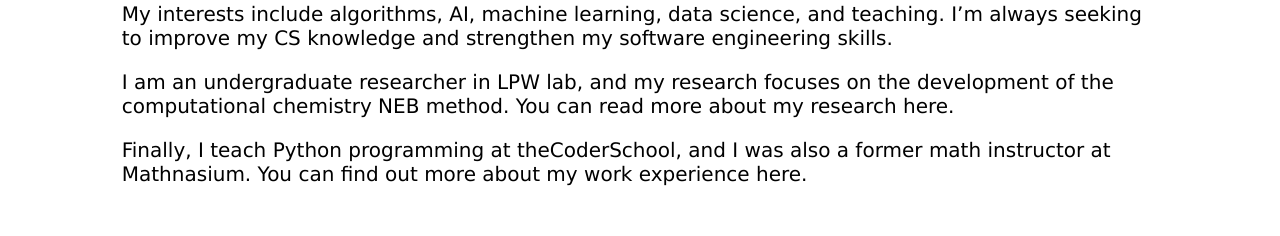
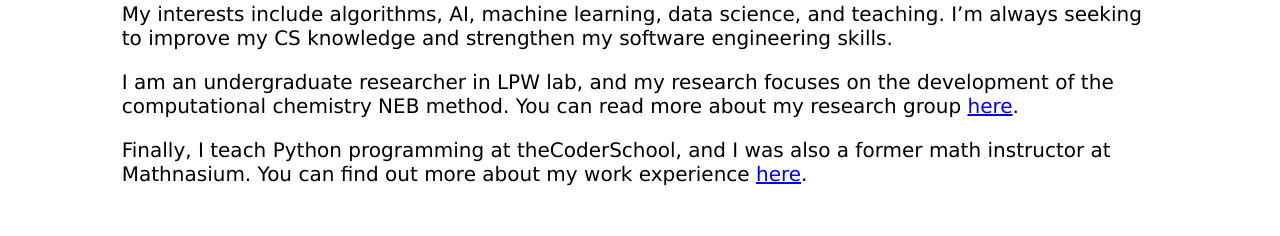
Before and after one commit to royyi/royyi.github.io, a plain HTML site: page index.html in a window 1280 px wide. Shown: the part 591-827 px from the top of the page. Drawn offline with Linux system fonts and the light colour scheme.

Commit message:
added links and resume

```diff
--- a/index.html
+++ b/index.html
@@ -41,10 +41,13 @@
             always seeking to improve my CS knowledge and strengthen my software engineering skills.</p>
 
             <p>I am an undergraduate researcher in LPW lab, and my research focuses on the development
-            of the computational chemistry NEB method.  You can read more about my research here.</p>
+            of the computational chemistry NEB method.  You can read more about my research group
+            <a href="http://www.lpwchem.org/">here</a>.</p>
 
-            <p>Finally, I teach Python programming at theCoderSchool, and I was also a former math
-            instructor at Mathnasium.  You can find out more about my work experience here.</p>
+            <p>Finally, I teach Python programming at theCoderSchool, and I was
+            also a former math instructor at Mathnasium.  You can find out more
+            about my work experience
+            <a href="https://www.linkedin.com/in/royyi/">here</a>.</p>
 
             <footer> &copy; Roy Yi 2021 </footer>
         </div>
```
Also changed, not shown: contact.html (+2 -1 lines), projects.html (+2 -0 lines), 1 other file.
